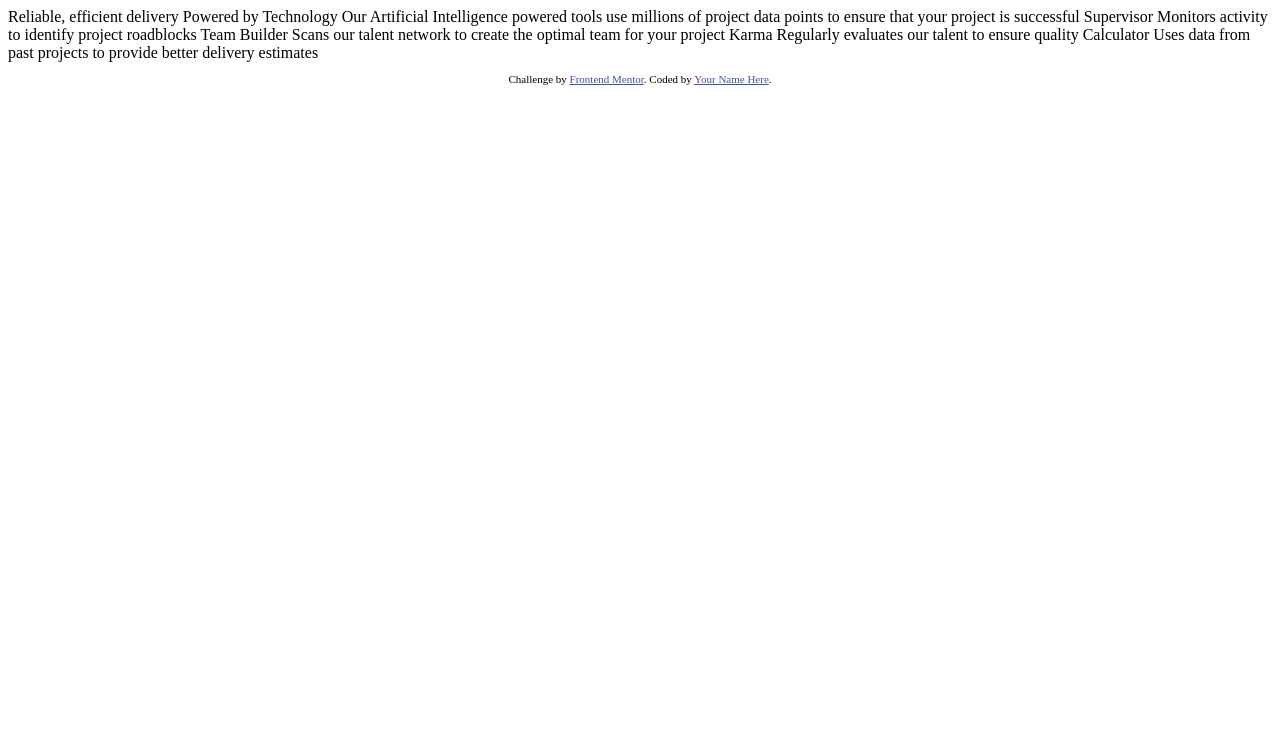
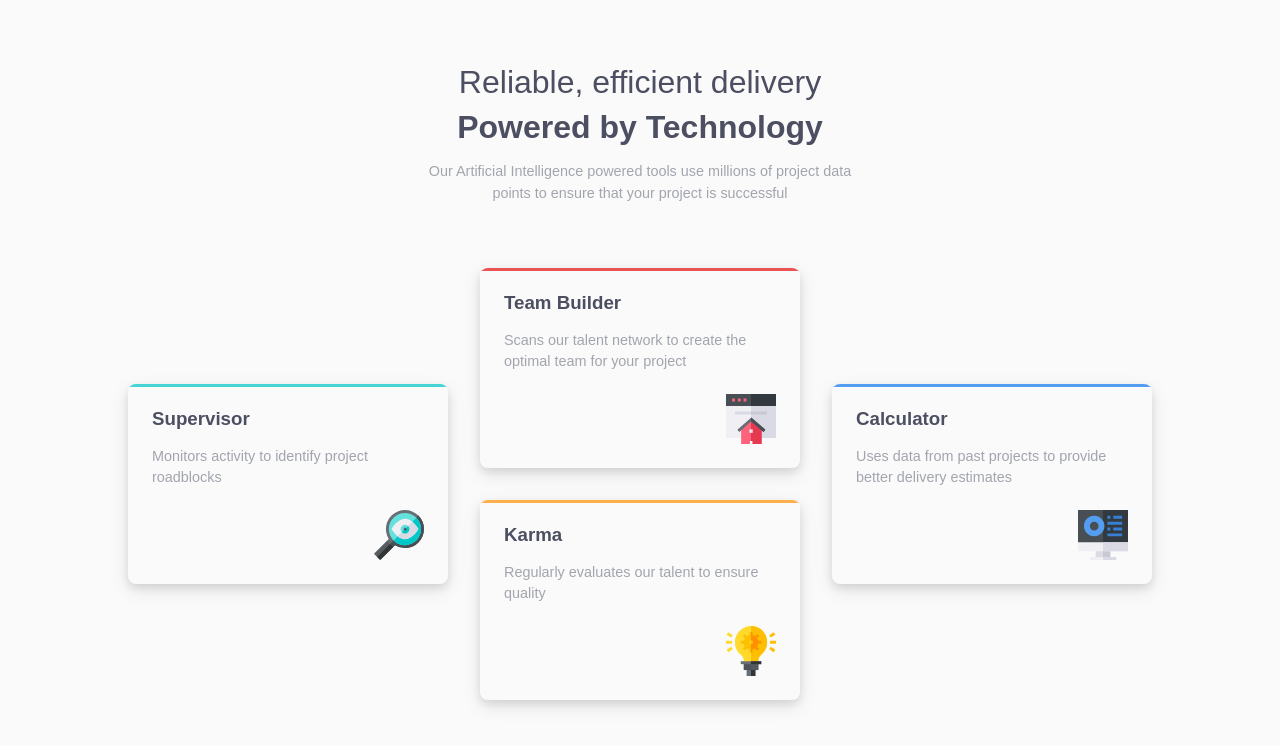
Before and after one commit to alcpereira/four-card-feature-section-master, a plain HTML site: page index.html in a window 1280 px wide. Drawn offline with Linux system fonts and the light colour scheme.

Commit message:
finished

```diff
--- a/index.html
+++ b/index.html
@@ -1,45 +1,77 @@
 <!DOCTYPE html>
 <html lang="en">
   <head>
-  <meta charset="UTF-8">
-  <meta name="viewport" content="width=device-width, initial-scale=1.0"> <!-- displays site properly based on user's device -->
-
-  <link rel="icon" type="image/png" sizes="32x32" href="./images/favicon-32x32.png">
-
+    <meta charset="UTF-8" />
+    <meta name="viewport" content="width=device-width, initial-scale=1.0" />
+    <!-- displays site properly based on user's device -->
+    <link
+      rel="icon"
+      type="image/png"
+      sizes="32x32"
+      href="./images/favicon-32x32.png"
+    />
     <title>Frontend Mentor | Four card feature section</title>
-
-  <!-- Feel free to remove these styles or customise in your own stylesheet 👍 -->
-  <style>
-    .attribution { font-size: 11px; text-align: center; }
-    .attribution a { color: hsl(228, 45%, 44%); }
-  </style>
+    <link rel="stylesheet" href="style.css" />
   </head>
   <body>
+    <header>
+      <h1 class="t200">Reliable, efficient delivery</h1>
+      <h2 class="t600">Powered by Technology</h2>
+      <p>
+        Our Artificial Intelligence powered tools use millions of project data
+        points to ensure that your project is successful
+      </p>
+    </header>
+    <main>
+      <div class="card">
+        <div class="top-border cyan"></div>
+        <h3 class="t600">Supervisor</h3>
+        <p class="t400">Monitors activity to identify project roadblocks</p>
+        <img
+          class="icon"
+          src="./images/icon-supervisor.svg"
+          alt="Supervisor icon"
+        />
+      </div>
+      <div class="card">
+        <div class="top-border red"></div>
+        <h3 class="t600">Team Builder</h3>
+        <p class="t400">
+          Scans our talent network to create the optimal team for your project
+        </p>
+        <img
+          class="icon"
+          src="./images/icon-team-builder.svg"
+          alt="Team builder icon"
+        />
+      </div>
+      <div class="card">
+        <div class="top-border orange"></div>
+        <h3 class="t600">Karma</h3>
+        <p class="t400">Regularly evaluates our talent to ensure quality</p>
+        <img class="icon" src="./images/icon-karma.svg" alt="Karma icon" />
+      </div>
+      <div class="card">
+        <div class="top-border blue"></div>
+        <h3 class="t600">Calculator</h3>
+        <p class="t400">
+          Uses data from past projects to provide better delivery estimates
+        </p>
+        <img
+          class="icon"
+          src="./images/icon-calculator.svg"
+          alt="Calculator icon"
+        />
+      </div>
+    </main>
 
-  Reliable, efficient delivery
-  Powered by Technology
-
-  Our Artificial Intelligence powered tools use millions of project data points
-  to ensure that your project is successful
-
-  Supervisor
-  Monitors activity to identify project roadblocks
-
-  Team Builder
-  Scans our talent network to create the optimal team for your project
-
-  Karma
-  Regularly evaluates our talent to ensure quality
-
-  Calculator
-  Uses data from past projects to provide better delivery estimates
-
-
-  <footer>
+    <!-- <footer>
       <p class="attribution">
-      Challenge by <a href="https://www.frontendmentor.io?ref=challenge" target="_blank">Frontend Mentor</a>.
-      Coded by <a href="#">Your Name Here</a>.
+        Challenge by
+        <a href="https://www.frontendmentor.io?ref=challenge" target="_blank"
+          >Frontend Mentor</a
+        >. Coded by <a href="#">Your Name Here</a>.
       </p>
-  </footer>
+    </footer> -->
   </body>
 </html>
--- /dev/null
+++ b/style.css
@@ -0,0 +1,159 @@
+@import url(https://fonts.googleapis.com/css?family=Poppins:100,100italic,200,200italic,300,300italic,regular,italic,500,500italic,600,600italic,700,700italic,800,800italic,900,900italic);
+
+* {
+  margin: 0;
+  padding: 0;
+  box-sizing: border-box;
+  color: var(--dark-blue);
+  font-family: "Poopins", sans-serif;
+}
+
+:root {
+  --red: hsl(0, 78%, 62%);
+  --cyan: hsl(180, 62%, 55%);
+  --orange: hsl(34, 97%, 64%);
+  --blue: hsl(212, 86%, 64%);
+  --dark-blue: hsl(234, 12%, 34%);
+  --gray-blue: hsl(229, 6%, 66%);
+  --light-gray: hsl(0, 0%, 98%);
+}
+
+img {
+  display: block;
+}
+
+.t200 {
+  font-weight: 200;
+}
+
+.t400 {
+  font-weight: 400;
+}
+
+.t600 {
+  font-weight: 600;
+}
+
+body {
+  background-color: var(--light-gray);
+  padding: 4em 2em;
+  min-height: 100vh;
+  display: flex;
+  flex-direction: column;
+  gap: 1em;
+  align-items: center;
+}
+
+h1 {
+  font-size: 1.5rem;
+}
+
+h2 {
+  font-size: 1.5rem;
+}
+
+p {
+  line-height: 1.5;
+  font-size: 0.9rem;
+  margin-top: 0.5em;
+  color: var(--gray-blue);
+}
+
+header {
+  display: flex;
+  flex-direction: column;
+  justify-content: space-between;
+  text-align: center;
+  gap: 0.5em;
+  margin-bottom: 2em;
+}
+header > p {
+  max-width: 55ch;
+}
+.card {
+  border-radius: 0.5em;
+  overflow: hidden;
+  display: flex;
+  flex-direction: column;
+  padding: 1.5em;
+  gap: 0.5em;
+  position: relative;
+  min-height: 200px;
+  box-shadow: 0 4px 8px 0 rgba(0, 0, 0, 0.1), 0 6px 20px 0 rgba(0, 0, 0, 0.09);
+}
+
+.card > p {
+  flex-grow: 1;
+}
+
+img.icon {
+  width: 50px;
+  align-self: flex-end;
+}
+
+main {
+  display: flex;
+  flex-direction: column;
+  gap: 1.5em;
+}
+
+.top-border {
+  width: 100%;
+  height: 3px;
+  position: absolute;
+  top: 0;
+  left: 0;
+}
+
+.cyan {
+  background-color: var(--cyan);
+}
+
+.red {
+  background-color: var(--red);
+}
+
+.orange {
+  background-color: var(--orange);
+}
+
+.blue {
+  background-color: var(--blue);
+}
+
+@media (min-width: 800px) {
+  main {
+    display: grid;
+    grid-template-columns: repeat(3, 1fr);
+    grid-template-rows: repeat(4, 1fr);
+    gap: 2em;
+  }
+
+  header > h1 {
+    font-size: 2rem;
+  }
+  header > h2 {
+    font-size: 2rem;
+  }
+  body {
+    padding: 5% 10%;
+    gap: 2em;
+  }
+
+  .card:nth-child(1) {
+    grid-row: 2/4;
+    grid-column: 1/2;
+  }
+  .card:nth-child(2) {
+    grid-row: 1/3;
+    grid-column: 2/3;
+  }
+  .card:nth-child(3) {
+    grid-row: 3/5;
+    grid-column: 2/3;
+  }
+  .card:nth-child(4) {
+    grid-row: 2/4;
+    grid-column: 3/4;
+  }
+}
```
Lines whose indentation alone changed are shown as unchanged.
